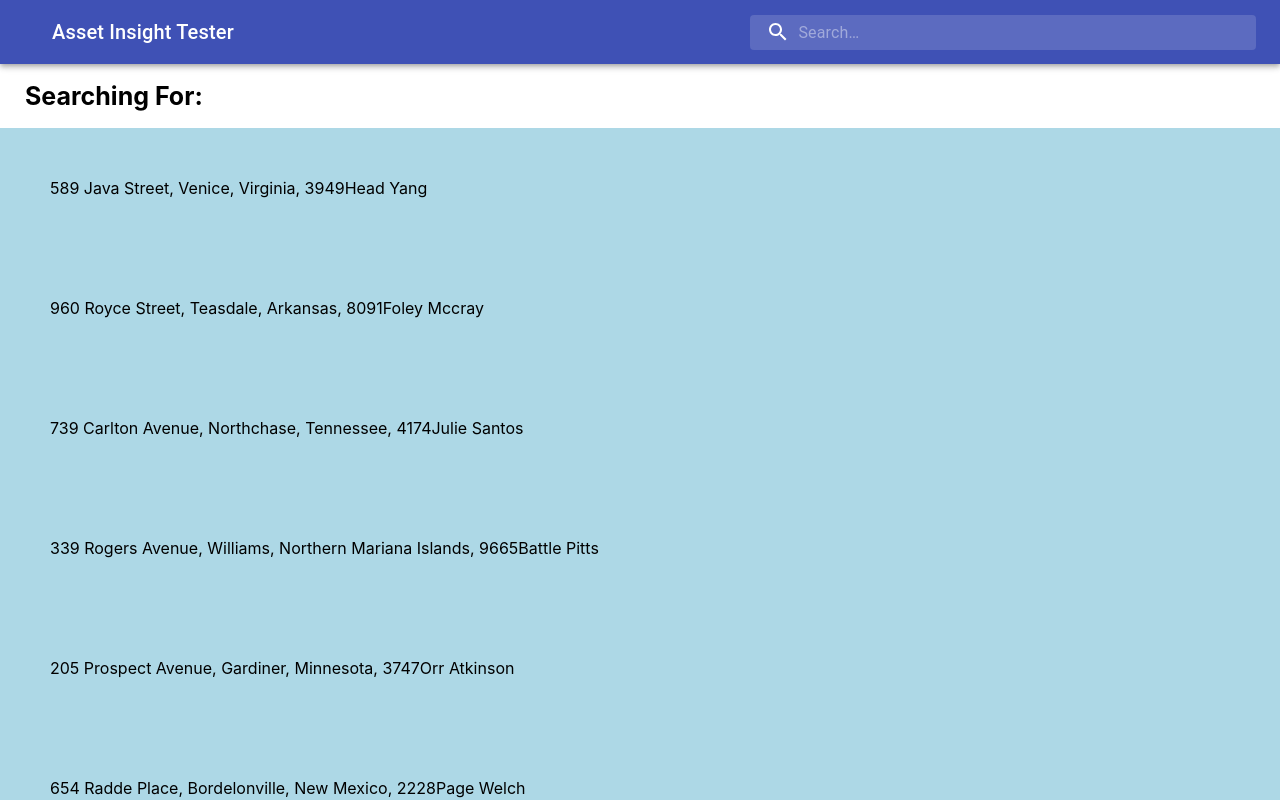
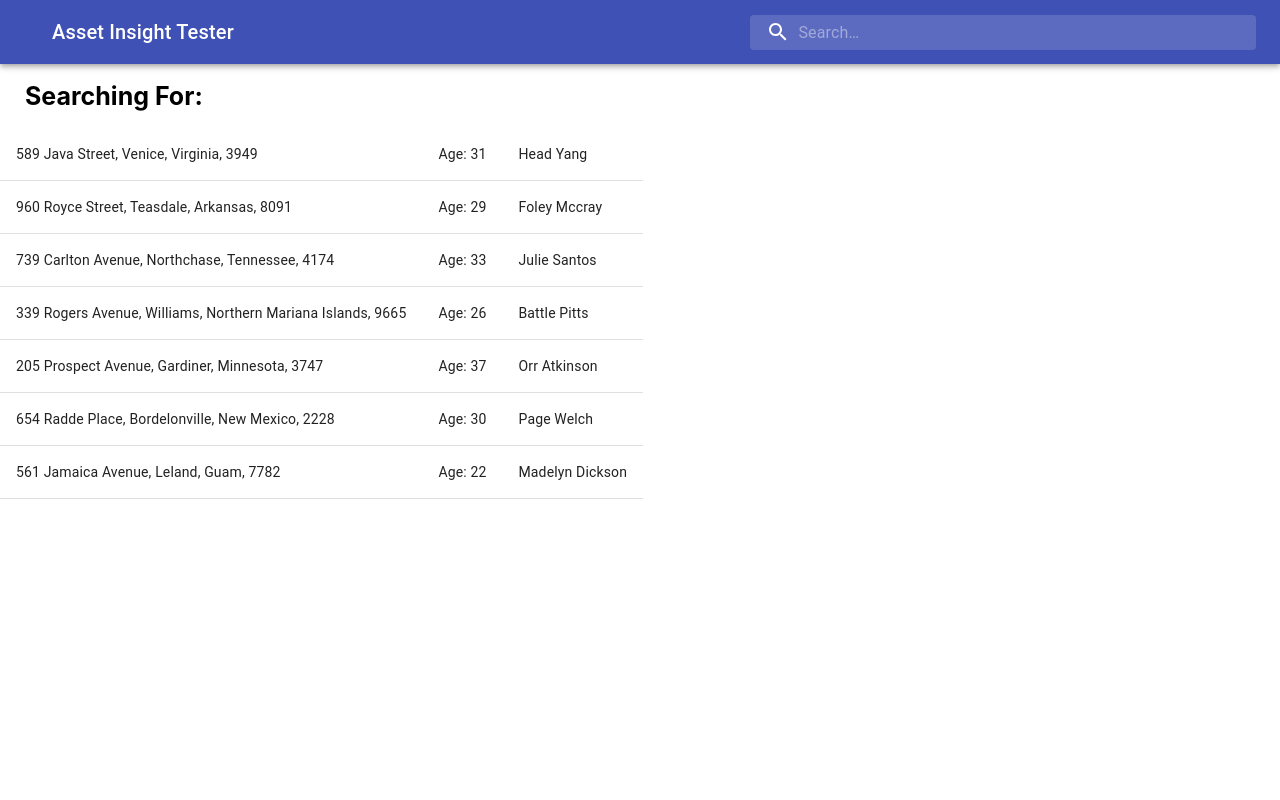
Before and after one commit to ElliotHawkins/AssetInsight-Test, a React (Create React App) app in the folder assetinsight-front/: page / in a window 1280 px wide. Shown: the top 800 px of the page. Built offline with nearby package versions, Linux system fonts and the light colour scheme.

Commit message:
table added

```diff
--- a/assetinsight-front/src/App.js
+++ b/assetinsight-front/src/App.js
@@ -4,10 +4,12 @@ import Toolbar from '@material-ui/core/Toolbar';
 import IconButton from '@material-ui/core/IconButton';
 import Typography from '@material-ui/core/Typography';
 import InputBase from '@material-ui/core/InputBase';
+import TableBody from '@material-ui/core/TableBody';
+import TableRow from '@material-ui/core/TableRow';
+import TableCell from '@material-ui/core/TableCell';
 import { fade, makeStyles } from '@material-ui/core/styles';
-//import MenuIcon from '@material-ui/icons/Menu';
 import SearchIcon from '@material-ui/icons/Search';
-import Box from '@material-ui/core/Box';
+
 
 import people from './PeopleList.json';
 
@@ -70,12 +72,8 @@ const useStyles = makeStyles((theme) => ({
     fontSize: 25,
     paddingLeft: '25px'
   },
-  boxStyle: {
-    padding: '50px',
-    backgroundColor:'#add8e6'
-  },
-  right: {
-    textAlign: "right"
+  table: {
+    minWidth: 850,
   }
 }));
 
@@ -125,14 +123,17 @@ export default function SearchAppBar() {
         <h1 className={classes.searchValue}>Searching For: <text className={classes.italic}>{input}</text></h1>
       </div>
       <div>
-        {people.map((personDetail, index) => {
-          return (
-            <Box className = {classes.boxStyle}>
-              <text>{personDetail.address}</text>
-              <text className = {classes.right}>{personDetail.name}</text>
-            </Box>
-          )
+        <TableBody>
+          {people.map((personDetail, index) => {
+            return (
+              <TableRow>
+                <TableCell >{personDetail.address}</TableCell>
+                <TableCell >Age: {personDetail.age}</TableCell>
+                <TableCell >{personDetail.name}</TableCell>
+              </TableRow>
+            )
         })}
+        </TableBody>
       </div>
 
     </div>
```
